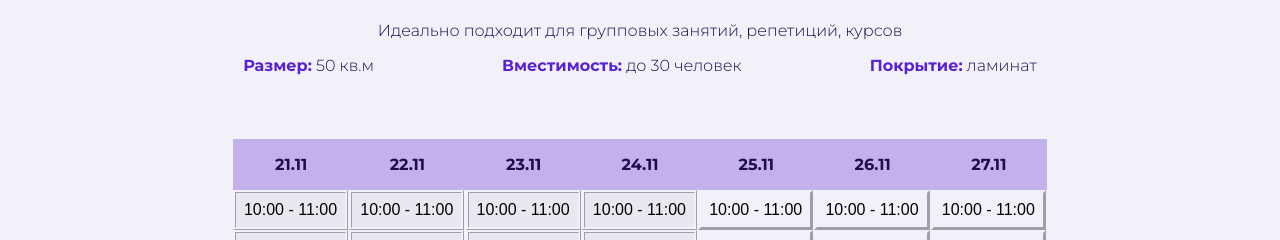
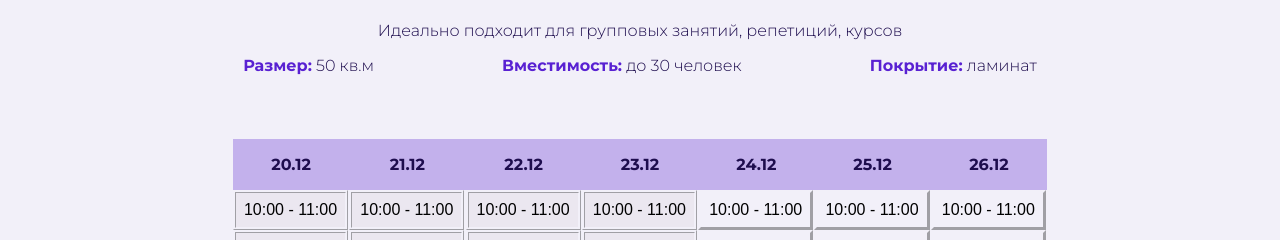
Before and after one commit to kseniarr/StudioRent, a React (Create React App) app in the folder client/: page / in a window 1280 px wide. Shown: the part 1240-1480 px from the top of the page. Built offline with nearby package versions, Linux system fonts and the light colour scheme; no server answers.

Commit message:
correct display of current week dates in table header

```diff
--- a/client/src/components/Table.js
+++ b/client/src/components/Table.js
@@ -1,7 +1,7 @@
 import Button from "./Button";
 import { useState } from 'react'
 
-const Table = ( {stateList} ) => {
+const Table = ( ) => {
     const inactiveTBtn = useState("tableBtn btnInactive");
     const clickableTBtn = useState("tableBtn btnClickable");
     const chosenTBtn = useState("tableBtn btnChosen");
@@ -12,18 +12,15 @@ const Table = ( {stateList} ) => {
     if(currDayOfWeek < 7) emptyCols = currDayOfWeek - 1;
 
     const getDates = () =>  {
+        let curr = new Date;
         let dates = [];
-        for(let i = 0; i < 7; i++){
-            let date = new Date();
-            date.setDate(date.getDate() + 1);
-            if(i < emptyCols){
-                date.setDate(date.getDate() - parseInt(emptyCols - i));
-            }
-            else{
-                date.setDate(date.getDate() + parseInt((i + 1)%(currDayOfWeek)));
-            }
-            dates.push(<th>{date.getUTCDate() + "." + date.getMonth()}</th>);
+
+        for (let i = 1; i <= 7; i++) {
+            let first = curr.getDate() - curr.getDay() + i;
+            let day = new Date(curr.setDate(first));
+            dates.push(<th>{ day.getUTCDate() + "." + ("0" + (day.getMonth() + 1)).slice(-2) }</th>);
         }
+
         return <tr>{ dates }</tr>;
     }
 
@@ -34,8 +31,7 @@ const Table = ( {stateList} ) => {
             for(let j = 0; j < 7; j++)
                 cols.push(  <td>
                                 <Button state={ j < emptyCols ? inactiveTBtn[0] : clickableTBtn[0] }
-                                        text={(10 + i) + ":00 - " + (11 + i) + ":00"
-                                }/>
+                                        text={ (10 + i) + ":00 - " + (11 + i) + ":00" }/>
                             </td>);
             rows.push(<tr>{ cols }</tr>);
         }
```
